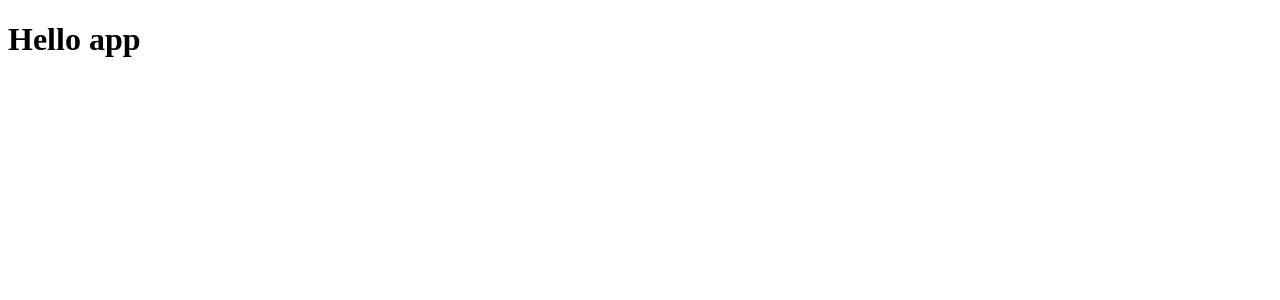
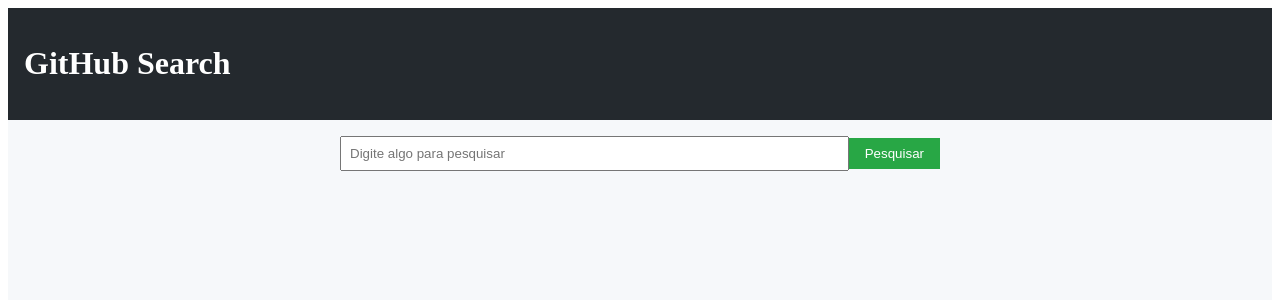
Before and after one commit to KyroSx/github-finder-react, a React (Create React App) app: page / in a window 1280 px wide. Shown: the top 300 px of the page. Built offline with nearby package versions, Linux system fonts and the light colour scheme.

Commit message:
feat: add base layout for repositories list

```diff
--- a/package.json
+++ b/package.json
@@ -21,6 +21,7 @@
     "react-dom": "^18.2.0",
     "react-scripts": "5.0.1",
     "react-testing-library": "^8.0.1",
+    "styled-components": "^6.0.0-rc.6",
     "typescript": "^4.4.2",
     "web-vitals": "^2.1.0"
   },
--- a/src/App.tsx
+++ b/src/App.tsx
@@ -1,9 +1,10 @@
 import React from 'react';
+import { RepositoriesList } from './pages';
 
 export function App() {
   return (
     <div>
-      <h1>Hello app</h1>
+      <RepositoriesList />
     </div>
   );
 }
--- /dev/null
+++ b/src/pages/RepositoriesList/RepositoriesList.styles.ts
@@ -0,0 +1,37 @@
+import styled from 'styled-components';
+
+export const Container = styled.div`
+  background-color: #f6f8fa;
+  min-height: 100vh;
+`;
+
+export const Header = styled.header`
+  background-color: #24292e;
+  color: #fff;
+  padding: 16px;
+`;
+
+export const Content = styled.div`
+  max-width: 600px;
+  margin: 0 auto;
+  padding: 16px;
+`;
+
+export const SearchBar = styled.div`
+  display: flex;
+  align-items: center;
+  margin-bottom: 16px;
+`;
+
+export const Input = styled.input`
+  flex: 1;
+  padding: 8px;
+`;
+
+export const Button = styled.button`
+  background-color: #28a745;
+  color: #fff;
+  padding: 8px 16px;
+  border: none;
+  cursor: pointer;
+`;
--- /dev/null
+++ b/src/pages/RepositoriesList/RepositoriesList.tsx
@@ -0,0 +1,19 @@
+import React from 'react';
+import * as Styles from './RepositoriesList.styles';
+
+export function RepositoriesList() {
+  return (
+    <Styles.Container>
+      <Styles.Header>
+        <h1>GitHub Search</h1>
+      </Styles.Header>
+
+      <Styles.Content>
+        <Styles.SearchBar>
+          <Styles.Input type="text" placeholder="Digite algo para pesquisar" />
+          <Styles.Button>Pesquisar</Styles.Button>
+        </Styles.SearchBar>
+      </Styles.Content>
+    </Styles.Container>
+  );
+}
--- /dev/null
+++ b/src/pages/RepositoriesList/index.ts
@@ -0,0 +1 @@
+export * from './RepositoriesList';
--- /dev/null
+++ b/src/pages/index.ts
@@ -0,0 +1 @@
+export * from './RepositoriesList';
```
Also changed, not shown: 1 other file (tests, documents, lock files or other folders).
